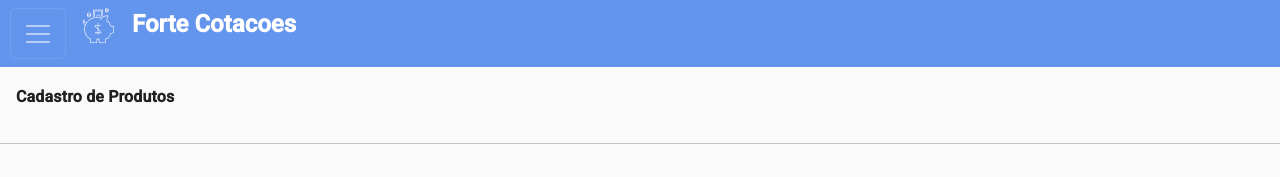
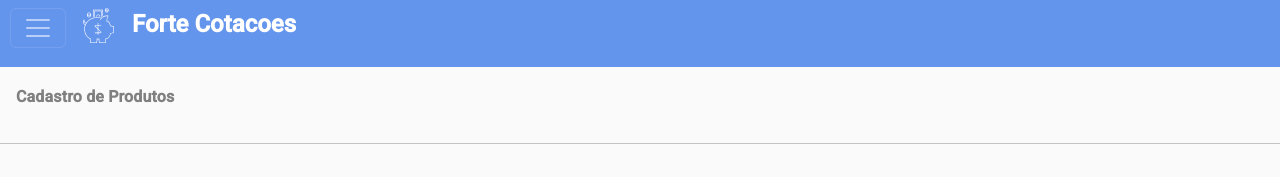
Before and after one commit to henriquenicolli/angular-quotation-app, an Angular app: page /cadastrarProduto in a window 1280 px wide. Shown: the top 177 px of the page. Built offline with nearby package versions, Linux system fonts and the light colour scheme.

Commit message:
refactor

```diff
--- a/src/app/register-products/register-products.component.css
+++ b/src/app/register-products/register-products.component.css
@@ -1,6 +1,7 @@
 h3 {
     text-align: left;
     font-weight: bold;
+    color: gray;
 }
 
 .content {
--- a/src/app/sidenav/sidenav.component.html
+++ b/src/app/sidenav/sidenav.component.html
@@ -2,11 +2,15 @@
 
     <nav class="navbar navbar-dark">
         <div class="navbar-container">
+            <div>
                 <button (click)="drawer.toggle()" class="navbar-toggler" type="button">
                     <span class="navbar-toggler-icon"></span>
                 </button>
-
-      <h1> <img width="35px" height="35px" src="../../assets/piggy-bank-svgrepo-com.svg" /> Forte Cotacoes</h1>
+            </div>
+            <div class="header-links">
+                <h1> <img width="35px" height="35px" src="../../assets/piggy-bank-svgrepo-com.svg" /> Forte Cotacoes
+                </h1>
+            </div>
         </div>
     </nav>
 
```
Lines whose indentation alone changed are shown as unchanged.
